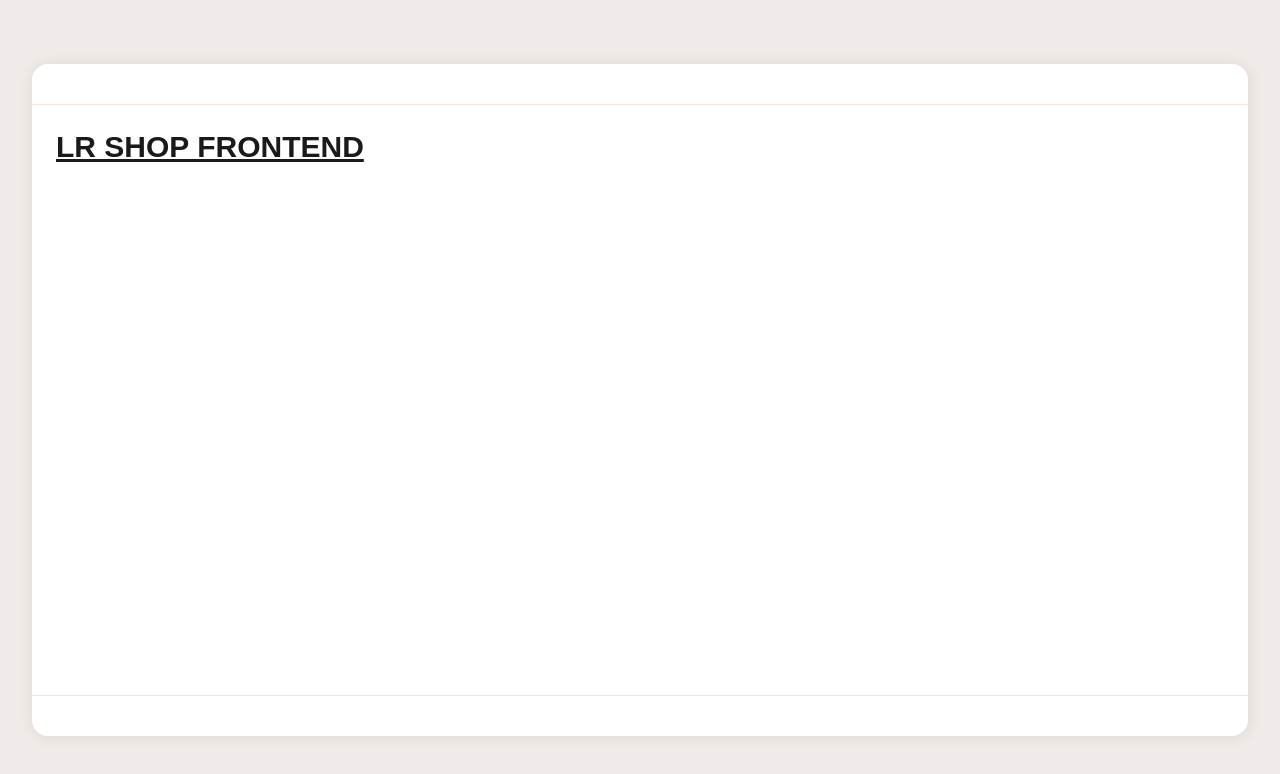
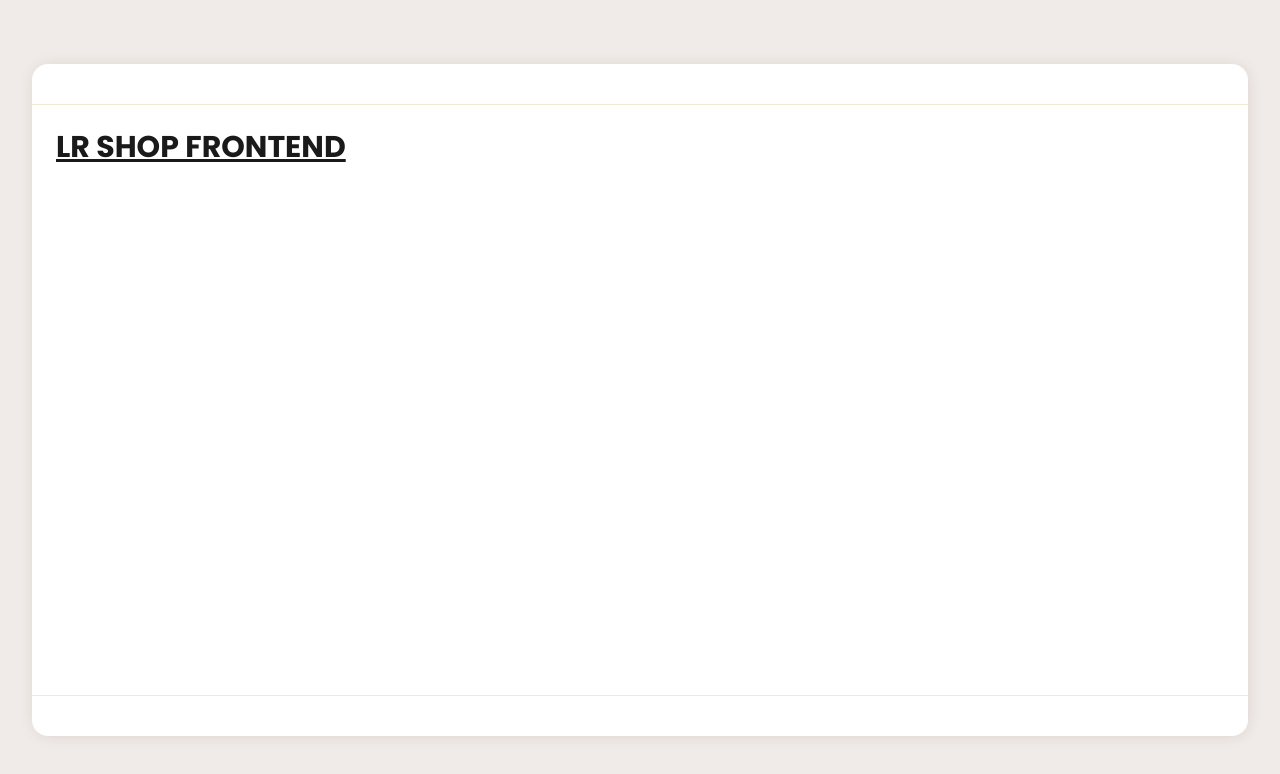
Before and after one commit to A-Cdeveloper/LR--Shop, a React (Vite) app in the folder frontend/: page / in a window 1280 px wide. Shown: the top 774 px of the page. Built offline with nearby package versions, Linux system fonts and the light colour scheme.

Commit message:
chore(frontend): add theme fonts, logo and lucide-react

```diff
--- a/frontend/index.html
+++ b/frontend/index.html
@@ -4,7 +4,13 @@
     <meta charset="UTF-8" />
     <link rel="icon" type="image/svg+xml" href="/favicon.svg" />
     <meta name="viewport" content="width=device-width, initial-scale=1.0" />
-    <title>frontend</title>
+    <link rel="preconnect" href="https://fonts.googleapis.com" />
+    <link rel="preconnect" href="https://fonts.gstatic.com" crossorigin />
+    <link
+      href="https://fonts.googleapis.com/css2?family=IBM+Plex+Mono:wght@400;500&family=Libre+Baskerville:wght@400;700&family=Poppins:wght@400;500;600;700&display=swap"
+      rel="stylesheet"
+    />
+    <title>LR Shop</title>
   </head>
   <body>
     <div id="root"></div>
--- a/frontend/package.json
+++ b/frontend/package.json
@@ -16,6 +16,7 @@
     "@tanstack/react-query-devtools": "^5.102.1",
     "class-variance-authority": "^0.7.1",
     "clsx": "^2.1.1",
+    "lucide-react": "^1.34.0",
     "next-themes": "^0.4.6",
     "react": "^19.2.8",
     "react-dom": "^19.2.8",
--- a/frontend/src/index.css
+++ b/frontend/src/index.css
@@ -169,6 +169,21 @@
   }
 
   body {
-    @apply bg-background text-foreground;
+    @apply bg-background font-serif text-foreground antialiased;
+  }
+
+  h1,
+  h2,
+  h3,
+  h4,
+  h5,
+  h6 {
+    @apply font-sans;
   }
 }
+
+@layer components {
+  .header-search-input:focus-visible {
+    border-color: color-mix(in oklab, var(--primary) 50%, transparent);
+  }
+}
```
Also changed, not shown: frontend/public/logo.png (added), 1 other file (tests, documents, lock files or other folders).
